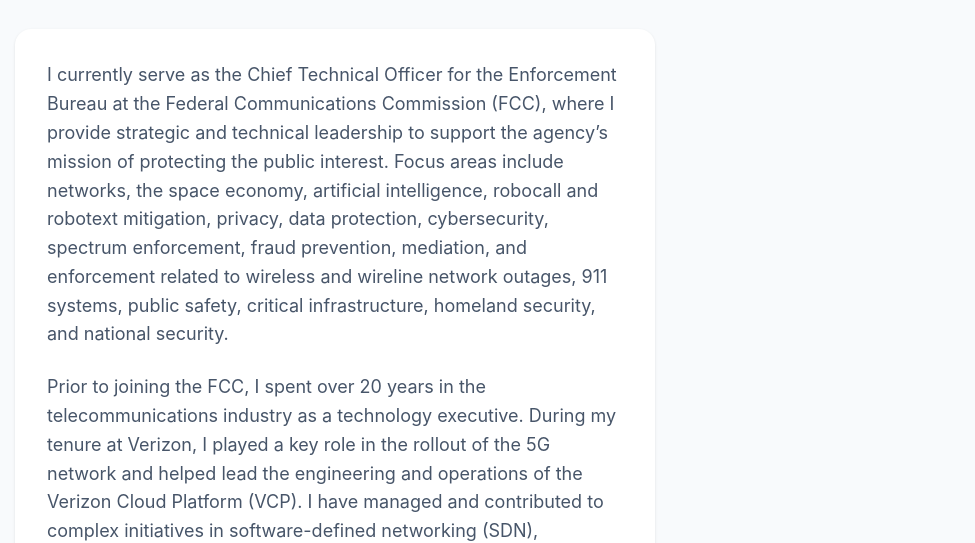
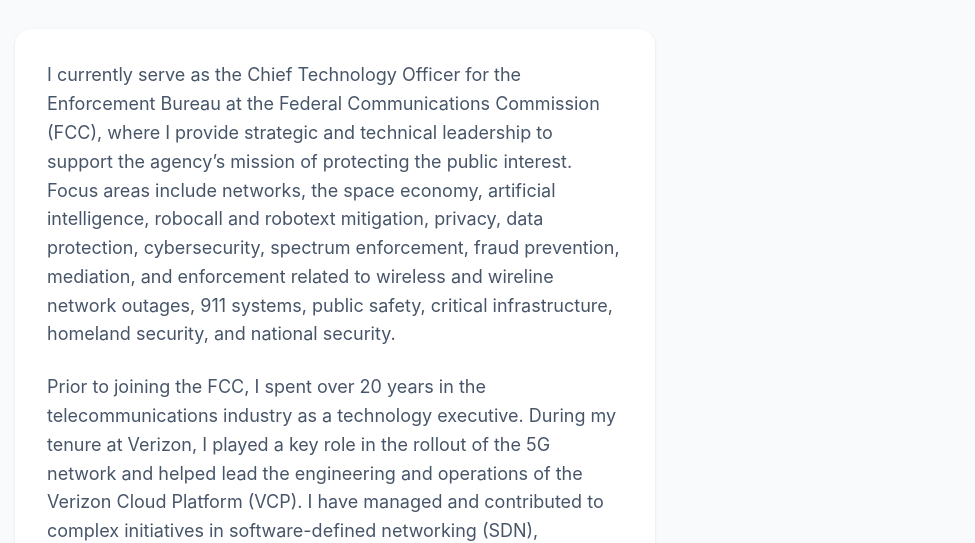
Before and after one commit to andrewchendrickson/andrewchendrickson.github.io, a plain HTML site: page index.html in a window 1280 px wide. Shown: the part 259-802 px from the top of the page, without its empty margins (305-1280 px from the left). Drawn offline with Linux system fonts and the light colour scheme.

Commit message:
Update index.html

```diff
--- a/index.html
+++ b/index.html
@@ -211,7 +211,7 @@
     <h1>#_  whois Andy Hendrickson</h1>
      <a href="https://andrewchendrickson.github.io/who-is-AndyH-2025.png" </a>
     <div class="content">
-      <p>I currently serve as the Chief Technical Officer for the Enforcement Bureau at the Federal Communications Commission (FCC), where I provide strategic and technical leadership to support the agency’s mission of protecting the public interest. Focus areas include networks, the space economy, artificial intelligence, robocall and robotext mitigation, privacy, data protection, cybersecurity, spectrum enforcement, fraud prevention, mediation, and enforcement related to wireless and wireline network outages, 911 systems, public safety, critical infrastructure, homeland security, and national security.</p>
+      <p>I currently serve as the Chief Technology Officer for the Enforcement Bureau at the Federal Communications Commission (FCC), where I provide strategic and technical leadership to support the agency’s mission of protecting the public interest. Focus areas include networks, the space economy, artificial intelligence, robocall and robotext mitigation, privacy, data protection, cybersecurity, spectrum enforcement, fraud prevention, mediation, and enforcement related to wireless and wireline network outages, 911 systems, public safety, critical infrastructure, homeland security, and national security.</p>
 
       <p>Prior to joining the FCC, I spent over 20 years in the telecommunications industry as a technology executive. During my tenure at Verizon, I played a key role in the rollout of the 5G network and helped lead the engineering and operations of the Verizon Cloud Platform (VCP). I have managed and contributed to complex initiatives in software-defined networking (SDN), virtualization and cloud computing, cybersecurity, data analytics, and geographic information systems (GIS).</p>
 
```
